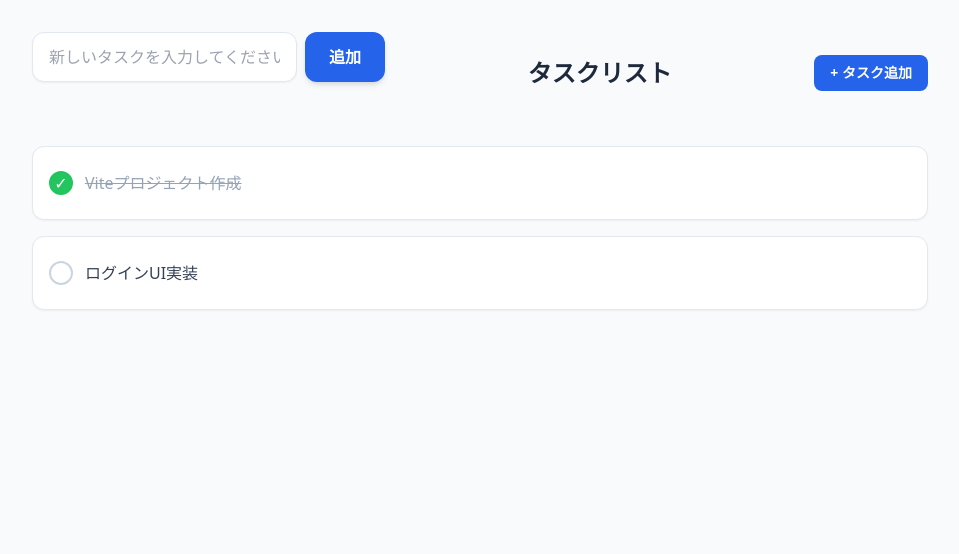
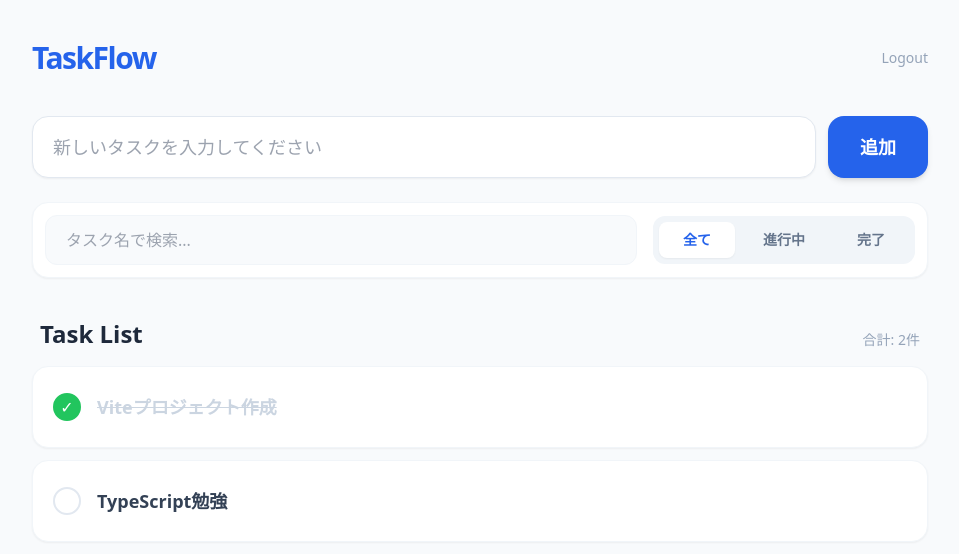
Before and after one commit to kbm1353/my-daily-project, a React (Vite) app in the folder TaskFlow/: page /dashboard in a window 1280 px wide. Shown: the top 554 px of the page, without its empty margins (160-1119 px from the left). Built offline with nearby package versions, Linux system fonts and the light colour scheme; data requests are answered from the project's data file.

Commit message:
検索およびフィルタリング機能追加

```diff
--- a/TaskFlow/db.json
+++ b/TaskFlow/db.json
@@ -7,7 +7,7 @@
     },
     {
       "id": "2",
-      "title": "ログインUI実装",
+      "title": "TypeScript勉強",
       "status": "進行中"
     }
   ],
--- a/TaskFlow/src/pages/Dashboard.tsx
+++ b/TaskFlow/src/pages/Dashboard.tsx
@@ -12,6 +12,22 @@
   // サーバーから受け取ったデータを保存するための領域（初期値は空の配列 []）
   const [tasks, setTasks] = useState<Task[]>([]);
   const [newTask, setNewTask] = useState(""); // 入力欄に入力した文字の保存
+  const [searchTerm, setSearchTerm] = useState(""); // 検索ワードを保存
+  const [filterStatus, setFilterStatus] = useState("全て"); // // フィルター状態（全て/進行中/完了）
+
+  // データフィルタリングロジック（タイプミスおよびロジック修正）
+  const filteredTasks = tasks.filter((task) => {
+    // 1. 検索ワードのチェック: タスクのタイトルに検索ワードが含まれているか？
+    const matchesSearch = task.title
+      .toLowerCase()
+      .includes(searchTerm.toLowerCase());
+
+    // 2. ステータスのチェック: 現在のフィルターが「全て」か、タスクのステータスとフィルターが一致するか？
+    const matchesStatus =
+      filterStatus === "全て" || task.status === filterStatus;
+
+    return matchesSearch && matchesStatus; // // 両方とも一致する場合のみ画面に表示
+  });
 
   // 初回レンダリング時に実行される関数
   useEffect(() => {
@@ -28,6 +44,7 @@
     fetchTasks();
   }, []);
 
+  // タスク追加
   const addTask = async (e: React.FormEvent) => {
     e.preventDefault();
 
@@ -50,6 +67,7 @@
     }
   };
 
+  // タスク削除
   const deleteTask = async (id: number) => {
     if (!window.confirm("本当に削除しますか？")) return;
 
@@ -82,69 +100,118 @@
   };
 
   return (
-    <div className="p-8 bg-slate-50 min-h-screen">
-      <div className="max-w-4xl mx-auto">
-        <header className="flex justify-between items-center mb-8">
-          <form onSubmit={addTask} className="mb-8 flex gap-2">
+    <div className="bg-slate-50 min-h-screen p-4 md:p-10 font-sans text-slate-800">
+      <div className="max-w-4xl mx-auto w-full flex flex-col gap-10">
+        {/* 1. ヘッダー */}
+        <header className="flex justify-between items-center w-full">
+          <h1 className="text-3xl font-black text-blue-600 tracking-tighter">
+            TaskFlow
+          </h1>
+          <button className="text-slate-400 hover:text-slate-600 font-medium text-sm">
+            Logout
+          </button>
+        </header>
+
+        {/* 2. 上部コントロールエリア（登録 + 検索／フィルター） */}
+        <div className="flex flex-col gap-6 w-full">
+          {/* タスク追加フォーム */}
+          <form onSubmit={addTask} className="flex gap-3 w-full">
             <input
               type="text"
               value={newTask}
               onChange={(e) => setNewTask(e.target.value)}
               placeholder="新しいタスクを入力してください"
-              className="flex-1 px-4 py-3 rounded-xl border border-slate-200 focus:ring-2 focus:ring-blue-500 outline-none transition-all shadow-sm"
+              className="flex-1 px-5 py-4 text-lg rounded-2xl border border-slate-200 focus:ring-2 focus:ring-blue-500 outline-none bg-white shadow-sm transition-all"
             />
             <button
               type="submit"
-              className="bg-blue-600 text-white px-6 py-3 rounded-xl font-bold hover:bg-blue-700 transition-all shadow-md active:scale-95"
+              className="bg-blue-600 text-white px-8 py-4 text-lg font-bold rounded-2xl hover:bg-blue-700 transition-all shadow-md active:scale-95 whitespace-nowrap shrink-0"
             >
               追加
             </button>
           </form>
-          <h1 className="text-2xl font-bold text-slate-800">タスクリスト</h1>
-          <button className="bg-blue-600 text-white px-4 py-2 rounded-lg text-sm font-semibold">
-            + タスク追加
+
+          {/* 検索 & フィルターバー */}
+          <div className="flex flex-row items-center gap-4 bg-white p-3 rounded-2xl shadow-sm border border-slate-100 w-full">
+            {/* 検索バー */}
+            <div className="flex-1 w-full relative">
+              <input
+                type="text"
+                placeholder="タスク名で検索..."
+                value={searchTerm}
+                onChange={(e) => setSearchTerm(e.target.value)}
+                className="w-full px-5 py-3 text-base rounded-xl border border-slate-100 bg-slate-50 focus:ring-2 focus:ring-blue-400 outline-none transition-all"
+              />
+            </div>
+
+            {/* フィルターボタン */}
+            <div className="flex bg-slate-100 p-1.5 rounded-xl shrink-0 gap-1">
+              {["全て", "進行中", "完了"].map((status) => (
+                <button
+                  key={status}
+                  onClick={() => setFilterStatus(status)}
+                  className={`px-6 py-2 rounded-lg text-sm font-bold transition-all whitespace-nowrap ${
+                    filterStatus === status
+                      ? "bg-white text-blue-600 shadow-sm"
+                      : "text-slate-500 hover:text-slate-700"
+                  }`}
+                >
+                  {status}
                 </button>
-        </header>
+              ))}
+            </div>
+          </div>
+        </div>
 
-        <div className="grid gap-4">
-          {tasks.map((task) => (
+        {/* 3. タスクリストエリア */}
+        <div className="flex flex-col gap-4 w-full">
+          {/* リストタイトル */}
+          <div className="flex justify-between items-end w-full px-2">
+            <h2 className="text-2xl font-bold text-slate-800">Task List</h2>
+            <span className="text-sm text-slate-400 font-medium">
+              合計: {filteredTasks.length}件
+            </span>
+          </div>
+
+          {/* リスト一覧表示 */}
+          <div className="flex flex-col gap-3 w-full">
+            {filteredTasks.length > 0 ? (
+              filteredTasks.map((task) => (
                 <div
                   key={task.id}
-              className="bg-white p-4 rounded-xl shadow-sm border border-slate-200 flex justify-between items-center group transition-all hover:border-blue-300"
+                  className="bg-white p-5 rounded-2xl shadow-sm border border-slate-100 flex justify-between items-center group hover:border-blue-200 transition-all w-full"
                 >
-              <div className="flex items-center gap-3">
-                {/* 状態変更チェックボックスの役割のボタン */}
+                  <div className="flex items-center gap-4">
                     <button
                       onClick={() => toggleStatus(task)}
-                  className={`w-6 h-6 rounded-full border-2 flex items-center justify-center transition-all ${
+                      className={`w-7 h-7 rounded-full border-2 flex items-center justify-center transition-all ${
                         task.status === "完了"
                           ? "bg-green-500 border-green-500 text-white"
-                      : "border-slate-300 hover:border-blue-500"
+                          : "border-slate-200 bg-white"
                       }`}
                     >
                       {task.status === "完了" && "✓"}
                     </button>
-
                     <span
-                  className={`font-medium transition-all ${
-                    task.status === "完了"
-                      ? "text-slate-400 line-through"
-                      : "text-slate-700"
-                  }`}
+                      className={`font-semibold text-lg ${task.status === "完了" ? "text-slate-300 line-through" : "text-slate-700"}`}
                     >
                       {task.title}
                     </span>
                   </div>
-
-              {/* 削除ボタン - 普段は透明で、マウスを乗せると(group-hover)表示 */}
                   <button
                     onClick={() => deleteTask(task.id)}
-                className="text-slate-400 hover:text-red-500 opacity-0 group-hover:opacity-100 transition-all p-2"
+                    className="text-slate-300 hover:text-red-500 opacity-0 group-hover:opacity-100 transition-all p-2 hover:bg-red-50 rounded-xl"
                   >
                     削除
                   </button>
                 </div>
-          ))}
+              ))
+            ) : (
+              <div className="text-center py-20 bg-white rounded-3xl border-2 border-dashed border-slate-100 text-slate-400 w-full">
+                該当するタスクがありません。
+              </div>
+            )}
+          </div>
         </div>
       </div>
     </div>
```
Lines whose indentation alone changed are shown as unchanged.
